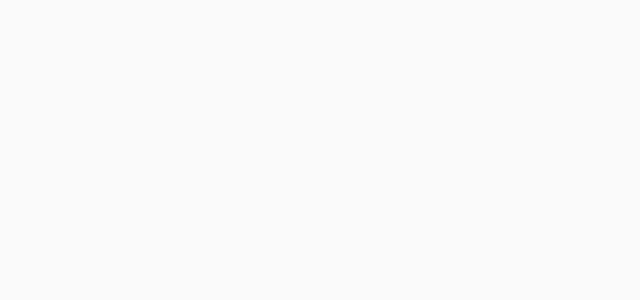
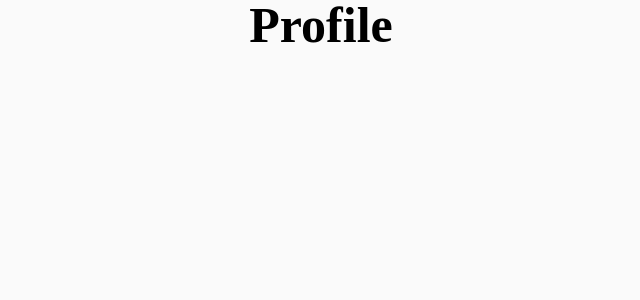
Before and after one commit to danielmsatiro/babyshower-front, a React (Create React App) app: page /profile in a window 1280 px wide. Shown: the top 300 px of the page, without its empty margins (319-959 px from the left). Built offline with nearby package versions, Linux system fonts and the light colour scheme.

Commit message:
feat[routes]: routes can be protected

```diff
--- a/package.json
+++ b/package.json
@@ -4,6 +4,7 @@
   "private": true,
   "dependencies": {
     "@hookform/resolvers": "^2.8.10",
+    "@mui/material": "^5.8.1",
     "@testing-library/jest-dom": "^5.14.1",
     "@testing-library/react": "^13.0.0",
     "@testing-library/user-event": "^13.2.1",
--- /dev/null
+++ b/src/Pages/Profile/index.tsx
@@ -0,0 +1,3 @@
+const Profile = () => <h1> Profile </h1>;
+
+export { Profile };
--- /dev/null
+++ b/src/Routes/Route.tsx
@@ -0,0 +1,30 @@
+import { ComponentType } from "react";
+import { Redirect, Route as ReactRoute, RouteProps } from "react-router-dom";
+
+interface Props extends RouteProps {
+  isPrivate?: boolean;
+  component: ComponentType;
+}
+
+export const Route = ({
+  isPrivate = false,
+  component: Component,
+  ...rest
+}: Props) => {
+  const accessToken = false; //Precisa buscar o token aqui
+
+  return (
+    <ReactRoute
+      {...rest}
+      render={() =>
+        isPrivate === !!accessToken ? (
+          <Component />
+        ) : isPrivate ? (
+          <Redirect to={"/"} />
+        ) : (
+          <Component />
+        )
+      }
+    />
+  );
+};
--- a/src/Routes/index.tsx
+++ b/src/Routes/index.tsx
@@ -1,16 +1,17 @@
-import {Switch, Route} from "react-router-dom"
+import { Switch } from "react-router-dom";
 import Home from "../Pages/Home";
+import { Profile } from "../Pages/Profile";
+import { Route } from "./Route";
 
-function Routes(){
-    return(
-        <div>
-            <Switch>
-                <Route exact path={"/"}>
-                    <Home/>
-                </Route>
-            </Switch>
-        </div>
-    )
+function Routes() {
+  return (
+    <div>
+      <Switch>
+        <Route exact path="/" component={Home} />
+        <Route path="/profile" component={Profile} />
+      </Switch>
+    </div>
+  );
 }
 
 export default Routes;
```
Also changed, not shown: 1 other file (tests, documents, lock files or other folders).
